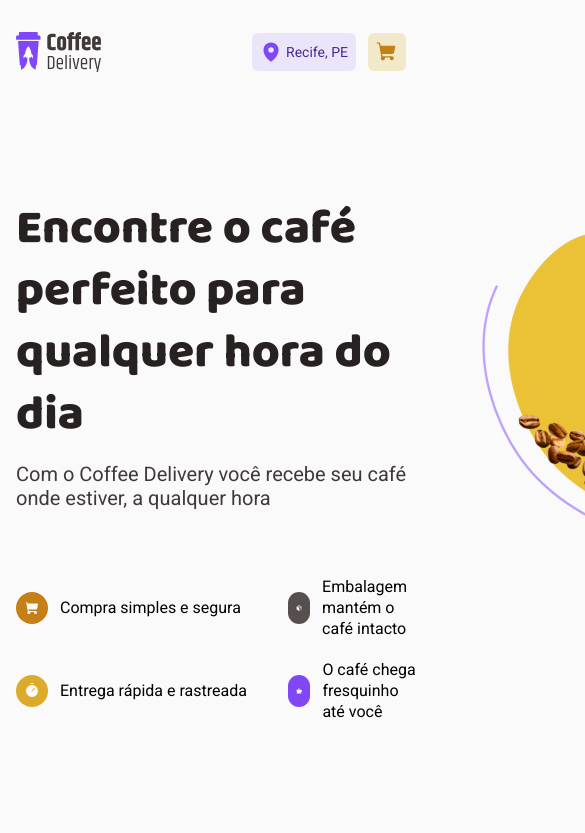
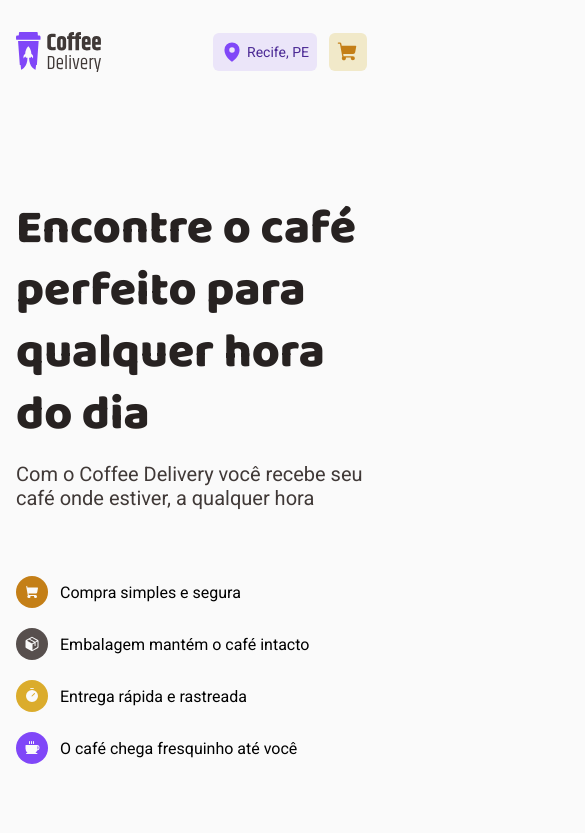
Before and after one commit to guilhermetravinski/ignite-coffee-delivery-1, a React (Vite) app: page / in a window 390 px wide. Shown: the top 833 px of the page, 585 px wide, since content can reach past the window. Built offline with nearby package versions, Linux system fonts and the light colour scheme.

Commit message:
feat: make Home page and Header responsive

```diff
--- a/src/components/Header/styles.ts
+++ b/src/components/Header/styles.ts
@@ -29,7 +29,7 @@ export const HeaderContainer = styled.header`
 
   @media (max-width: 720px) {
     & {
-      max-width: 62rem;
+      width: 90%;
     }
   }
 `
--- a/src/pages/Home/components/CoffeeList/styles.ts
+++ b/src/pages/Home/components/CoffeeList/styles.ts
@@ -18,4 +18,10 @@ export const CoffeeListContainer = styled.div`
     grid-column-gap: 2rem;
     grid-row-gap: 2.5rem;
   }
+
+  @media (max-width: 720px) {
+    > ul {
+      grid-template-columns: 1fr;
+    }
+  }
 `
--- a/src/pages/Home/styles.ts
+++ b/src/pages/Home/styles.ts
@@ -16,6 +16,12 @@ export const IntroContainer = styled.div`
   img {
     width: 29.75rem;
     height: 22.5rem;
+  }
+
+  @media (max-width: 720px) {
+    > img {
+      display: none;
+    }
   }
 `
 
@@ -46,6 +52,12 @@ export const IntroLeftContainer = styled.div`
     grid-template-columns: 14.5rem 1fr;
     grid-row-gap: 1.25rem;
     grid-column-gap: 2.5rem;
+
+    @media (max-width: 720px) {
+      & {
+        grid-template-columns: 1fr;
+      }
+    }
   }
 `
 
```
